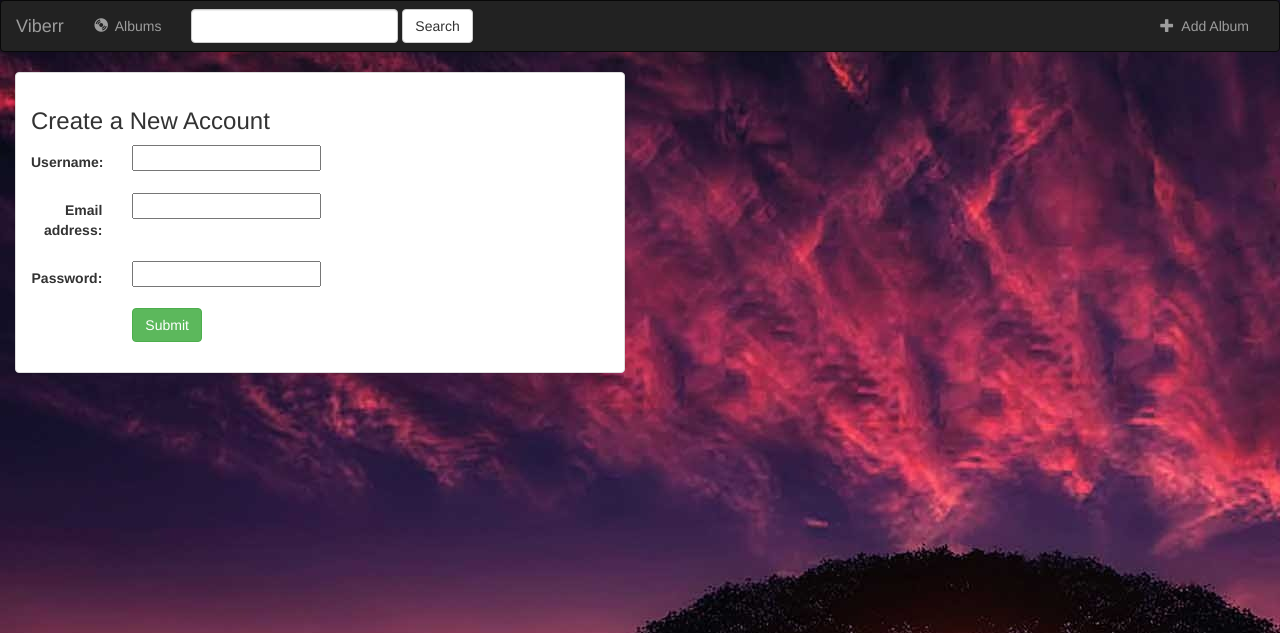
After one commit to vamsipramod/Django-Tutorial, a Django app: page /music/register/ in a window 1280 px wide. The commit adds this page. Shown: the top 633 px of the page. Run offline with Django 3.2, Linux system fonts and the light colour scheme; some libraries are stand-ins or nearby versions.

Commit message:
User Creation, Authentication & login

```diff
--- a/demo/settings.py
+++ b/demo/settings.py
@@ -121,3 +121,5 @@ USE_TZ = True
 # https://docs.djangoproject.com/en/1.11/howto/static-files/
 
 STATIC_URL = '/static/'
+MEDIA_ROOT = os.path.join(BASE_DIR, 'media')
+MEDIA = '/media/'
--- a/demo/urls.py
+++ b/demo/urls.py
@@ -15,8 +15,14 @@ Including another URLconf
 """
 from django.conf.urls import url,include
 from django.contrib import admin
+from django.conf import settings
+from django.conf.urls.static import static
 
 urlpatterns = [
     url(r'^admin/', admin.site.urls),
     url(r'^music/', include('music.urls')),
 ]
+
+if settings.DEBUG:
+    urlpatterns += static(settings.STATIC_URL, document_root=settings.STATIC_ROOT)
+    urlpatterns += static(settings.MEDIA_ROOT, document_root=settings.MEDIA_ROOT)
--- /dev/null
+++ b/music/forms.py
@@ -0,0 +1,10 @@
+from django.contrib.auth.models import User
+from django import forms
+
+
+class UserForm(forms.ModelForm):
+    password = forms.CharField(widget=forms.PasswordInput)
+
+    class Meta:
+        model = User
+        fields = ['username', 'email', 'password']
--- a/music/models.py
+++ b/music/models.py
@@ -30,7 +30,7 @@ class Album(models.Model):
     artist = models.CharField(max_length=100)
     album_title = models.CharField(max_length=150)
     genre = models.CharField(max_length=100)
-    album_logo = models.CharField(max_length=1000)
+    album_logo = models.FileField()
 
     def get_absolute_url(self):
         return reverse('music:detail', kwargs={'pk': self.pk})
--- a/music/templates/music/index.html
+++ b/music/templates/music/index.html
@@ -13,7 +13,10 @@
             {% for album in albums %}
                 <div class="col-sm-4 col-lg-2">
                     <div class="thumbnail">
-                        <a href="{% url 'music:detail' album.id %}"></a>
+                        <a href="{% url 'music:detail' album.id %}" class="img-responsive">
+                            <img src="{{ album.album_logo }}">
+                        </a>
+
                         <div class="caption">
                             <h2>{{ album.album_title }}</h2>
                             <h4>{{ album.artist }}</h4>
--- /dev/null
+++ b/music/templates/music/registration_form.html
@@ -0,0 +1,34 @@
+{% extends 'music/base.html' %}
+{% block title %}Register{% endblock %}
+
+{% block body %}
+<div class="container-fluid">
+
+    <div class="row">
+        <div class="col-sm-12 col-md-6">
+            <div class="panel panel-default">
+                <div class="panel-body">
+                    <h3>Create a New Account</h3>
+                    {% if error_message %}
+                        <p><strong>{{ error_message }}</strong></p>
+                    {% endif %}
+                    <form class="form-horizontal" role="form" action="" method="post" enctype="multipart/form-data">
+                        {% csrf_token %}
+                        {% include 'music/form_template.html' %}
+                        <div class="form-group">
+                            <div class="col-sm-offset-2 col-sm-10">
+                                <button type="submit" class="btn btn-success">Submit</button>
+                            </div>
+                        </div>
+                    </form>
+                </div>
+{#                <div class="panel-footer">#}
+{#                    Already have an account? <a href="{% url 'music:login_user' %}">Click here</a> to log in.#}
+{#                </div>#}
+            </div>
+        </div>
+    </div>
+
+</div>
+
+{% endblock %}
--- a/music/urls.py
+++ b/music/urls.py
@@ -5,6 +5,8 @@ app_name = 'music'
 urlpatterns = [
     #/music/
     url(r'^$', views.IndexView.as_view(), name='index'),
+
+    url(r'^register/$', views.UserFormView.as_view(), name='register'),
 
     #/music/699/
     url(r'^(?P<pk>[0-9]+)/$', views.DetailsView.as_view(), name='detail'),
--- a/music/views.py
+++ b/music/views.py
@@ -1,7 +1,13 @@
 from django.views import generic
-from .models import Album
 from django.views.generic.edit import CreateView, UpdateView, DeleteView
 from django.core.urlresolvers import reverse_lazy
+from django.shortcuts import render, redirect
+from django.contrib.auth import authenticate, login
+from django.views import  generic
+from django.views.generic import View
+from .forms import UserForm
+from .models import Album
+
 
 class IndexView(generic.ListView):
     template_name = "music/index.html"
@@ -34,3 +40,34 @@ class AlbumUpdate(UpdateView):
 class AlbumDelete(DeleteView):
     model = Album
     success_url = reverse_lazy('music:index')
+
+
+class UserFormView(View):
+    form_class = UserForm
+    template_name = "music/registration_form.html"
+
+    def get(self, request):
+        form = self.form_class(None)
+        return render(request, self.template_name, {'form': form})
+
+    def post(self, request):
+        form = self.form_class(request.POST)
+
+        if form.is_valid():
+            user = form.save(commit=False)
+
+            #cleaned Normalized data
+            username = form.cleaned_data['username']
+            password = form.cleaned_data['password']
+            user.set_password(password)
+            user.save()
+
+            #return USer object if credentials are correct
+            user = authenticate(username=username, password=password)
+
+            if user is not None:
+
+                if user.is_active:
+                    login(request, user)
+                    return redirect('music:index')
+        return render(request, self.template_name, {'form': form})
```
Also changed, not shown: db.sqlite3, media/buzzard-5501613.jpg (added), music/migrations/0003_auto_20201101_0525.py (added).
